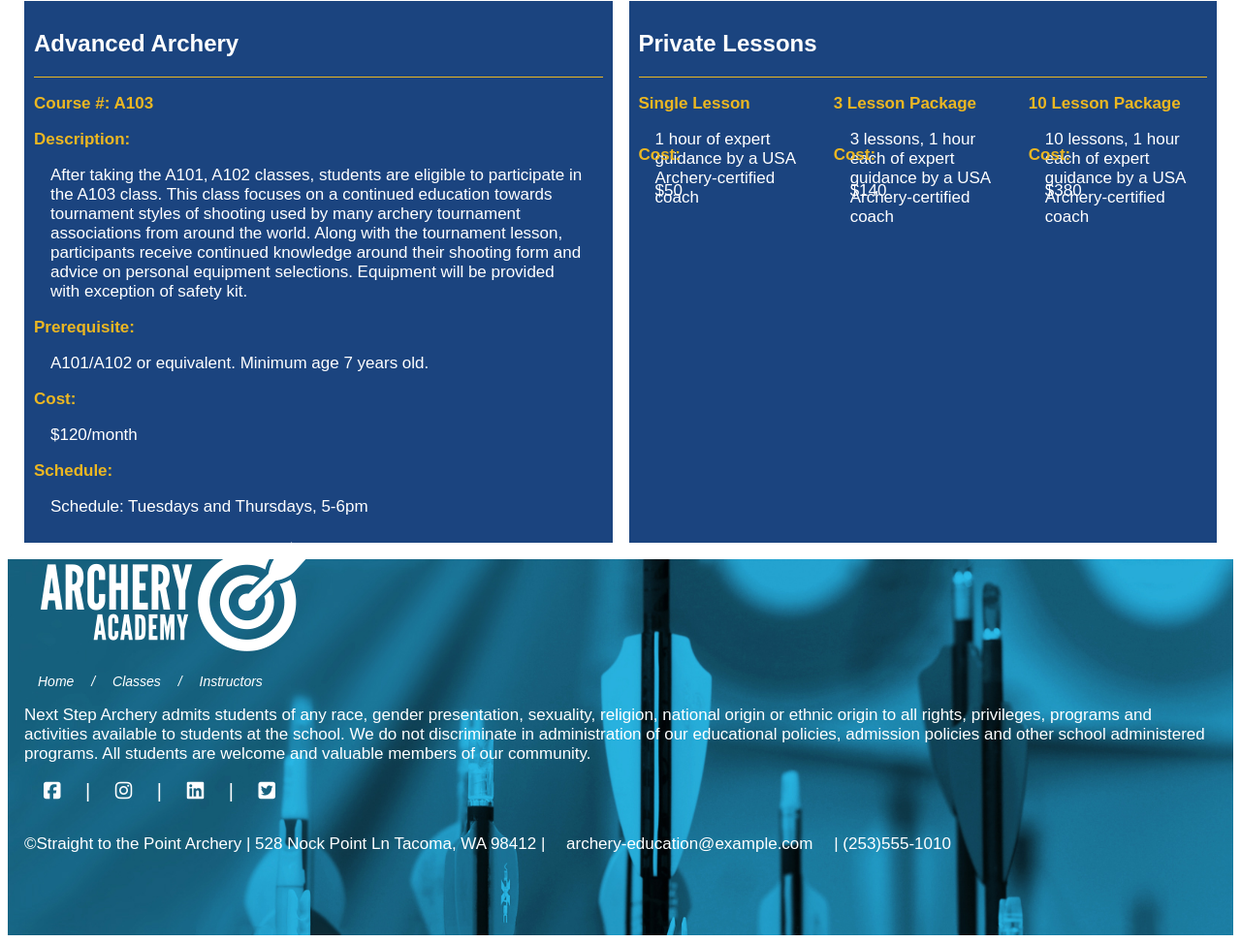
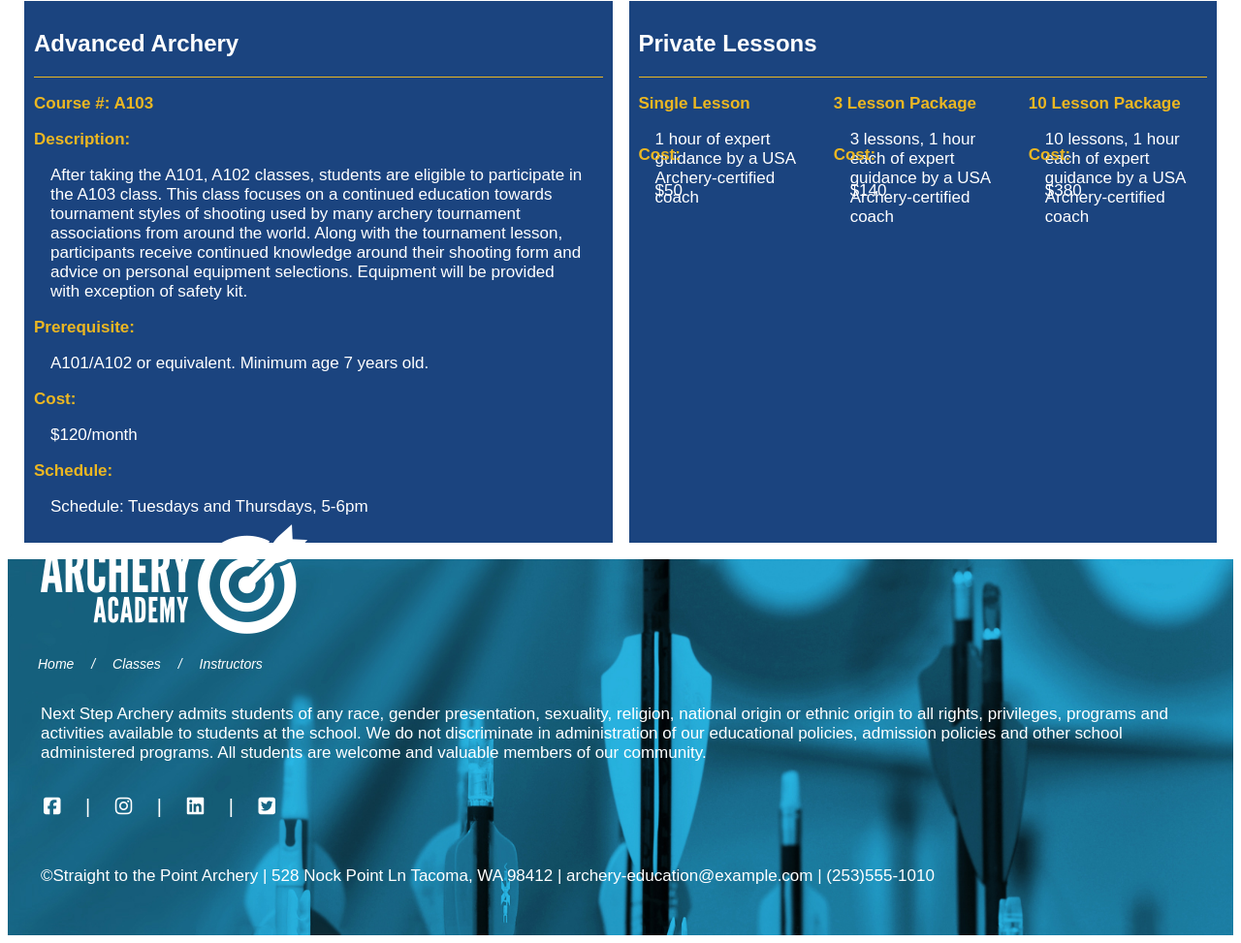
Before and after one commit to paulfleurdelys/archery, a plain HTML site: page classes.html in a window 1280 px wide. Shown: the part 851-1824 px from the top of the page at 97% size. Drawn offline with Linux system fonts and the light colour scheme.

Commit message:
finalized footer CSS for absolute positioning

```diff
--- a/classes.html
+++ b/classes.html
@@ -131,7 +131,7 @@
             <p>&copy;Straight to the Point Archery |
                 528 Nock Point Ln
                 Tacoma, WA 98412 |
-                <a href="mailto:archery-education@example.com">archery-education@example.com</a> |
+                archery-education@example.com |
                 (253)555-1010</p>
 
             </section>
--- a/styles/stylesheet.css
+++ b/styles/stylesheet.css
@@ -77,7 +77,7 @@ h3 {
 .footer-content {
     color: white;
     position: absolute;
-    bottom: 50px;
+    bottom: 0px;
     padding: 1em;
 }
 
@@ -119,6 +119,10 @@ footer a:active {
     text-decoration: none;
     color: white;
     padding: 1em 1em;
+}
+
+footer p {
+    padding: 1em;
 }
 
 .callout {
```
